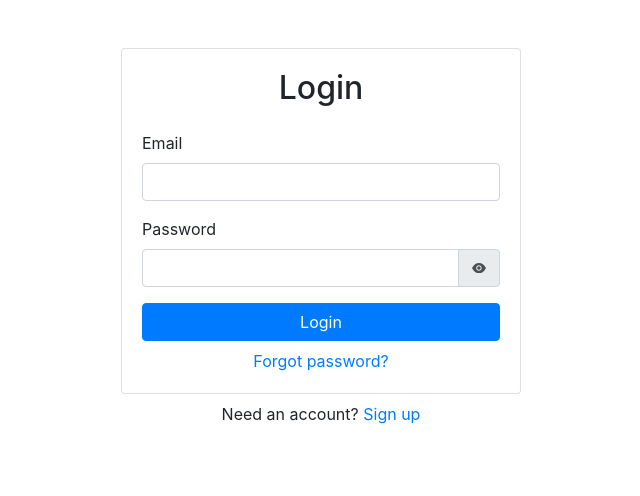
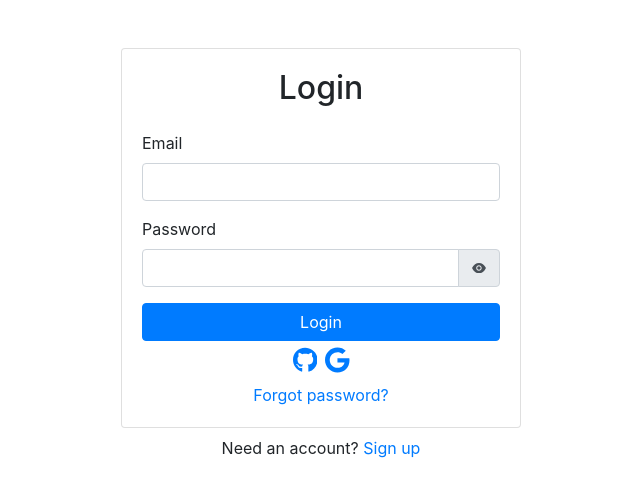
Before and after one commit to artulloss/og-link-shortener, a Next.js app: page /login in a window 1280 px wide. Shown: the top 496 px of the page, without its empty margins (319-959 px from the left). Built offline with nearby package versions, Linux system fonts and the light colour scheme; no server answers.

Commit message:
Added Google and Github authentication

```diff
--- a/contexts/AuthContext.tsx
+++ b/contexts/AuthContext.tsx
@@ -5,11 +5,17 @@ import React, {
   useEffect,
 } from "react";
 import { auth } from "../firebase";
+import firebase from "firebase/app";
 
 const AuthContext = React.createContext({});
 
 export function useAuth(): any {
   return useContext(AuthContext);
+}
+
+export enum OAuthType {
+  Google,
+  Github,
 }
 
 export const AuthProvider: FunctionComponent = ({ children }) => {
@@ -24,6 +30,18 @@ export const AuthProvider: FunctionComponent = ({ children }) => {
   const login = (email: string, password: string) => {
     // Change auth here to switch from firebase to other provider :P
     return auth.signInWithEmailAndPassword(email, password);
+  };
+
+  const loginOAuth = (oauth: OAuthType) => {
+    let provider;
+    switch (oauth) {
+      case OAuthType.Google:
+        provider = new firebase.auth.GoogleAuthProvider();
+        break;
+      case OAuthType.Github:
+        provider = new firebase.auth.GithubAuthProvider();
+    }
+    return auth.signInWithPopup(provider).then((result) => console.log(result));
   };
 
   const logout = () => {
@@ -54,6 +72,7 @@ export const AuthProvider: FunctionComponent = ({ children }) => {
     currentUser,
     signUp,
     login,
+    loginOAuth,
     logout,
     resetPassword,
     updateEmail,
--- a/pages/login.tsx
+++ b/pages/login.tsx
@@ -1,31 +1,40 @@
 import React, { useRef, useState } from "react";
 import { Form, Button, Card, Alert, InputGroup } from "react-bootstrap";
-import { useAuth } from "../contexts/AuthContext";
+import { useAuth, OAuthType } from "../contexts/AuthContext";
 import { AiFillEyeInvisible, AiFillEye } from "react-icons/ai";
 import { useRouter } from "next/router";
 import Link from "next/link";
+import { FaGithub, FaGoogle } from "react-icons/fa";
 
 const Login = () => {
   const emailRef = useRef(null);
   const passwordRef = useRef(null);
-  const { login, currentUser } = useAuth();
+  const { login, loginOAuth, currentUser } = useAuth();
   const [error, setError] = useState("");
   const [loading, setLoading] = useState(false);
   const [passwordVisible, setPasswordVisible] = useState(false);
   const router = useRouter();
 
+  const redirect = () => setTimeout(() => router.push("/"), 250);
+  const fail = (e: any) => {
+    setLoading(false);
+    setError(e.message);
+  };
+
   const handleSubmit = (e: React.FormEvent) => {
     e.preventDefault();
     // @ts-ignore
     login(emailRef.current!.value, passwordRef.current!.value).then(
-      () => setTimeout(() => router.push("/"), 250),
-      (e: any) => {
-        // Fail
-        alert(e.message);
-        setError(e.message);
-      }
+      redirect,
+      fail
     );
     setLoading(false);
+  };
+
+  const handleOAuth = (oauth: OAuthType) => {
+    if (loading) return;
+    setLoading(true);
+    loginOAuth(oauth).then(redirect, fail);
   };
 
   return (
@@ -59,6 +68,20 @@ const Login = () => {
             <Button disabled={loading} className="w-100" type="submit">
               Login
             </Button>
+            <span className="d-flex justify-content-center m-1">
+              <FaGithub
+                onClick={() => handleOAuth(OAuthType.Github)}
+                className={
+                  (loading ? "oauth-icon-disabled" : "oauth-icon") + " mx-1"
+                }
+              />
+              <FaGoogle
+                onClick={() => handleOAuth(OAuthType.Google)}
+                className={
+                  (loading ? "oauth-icon-disabled" : "oauth-icon") + " mx-1"
+                }
+              />
+            </span>
           </Form>
           <div className="w-100 text-center mt-2">
             <Link href="/forgot-password">
--- a/styles/globals.css
+++ b/styles/globals.css
@@ -24,3 +24,27 @@ a {
 .link:hover {
   text-decoration: underline;
 }
+
+.oauth-icon {
+  height: 30px;
+  width: 7%;
+  color: #007bff;
+}
+
+.oauth-icon:hover {
+  cursor: pointer;
+  transform: rotate(360deg) scale(1.25);
+  transition: 1s;
+}
+
+.oauth-icon-disabled {
+  height: 30px;
+  width: 7%;
+  color: #3797ff;
+}
+
+.oauth-icon-disabled:hover {
+  cursor: pointer;
+  transform: none;
+  transition: none;
+}
```
